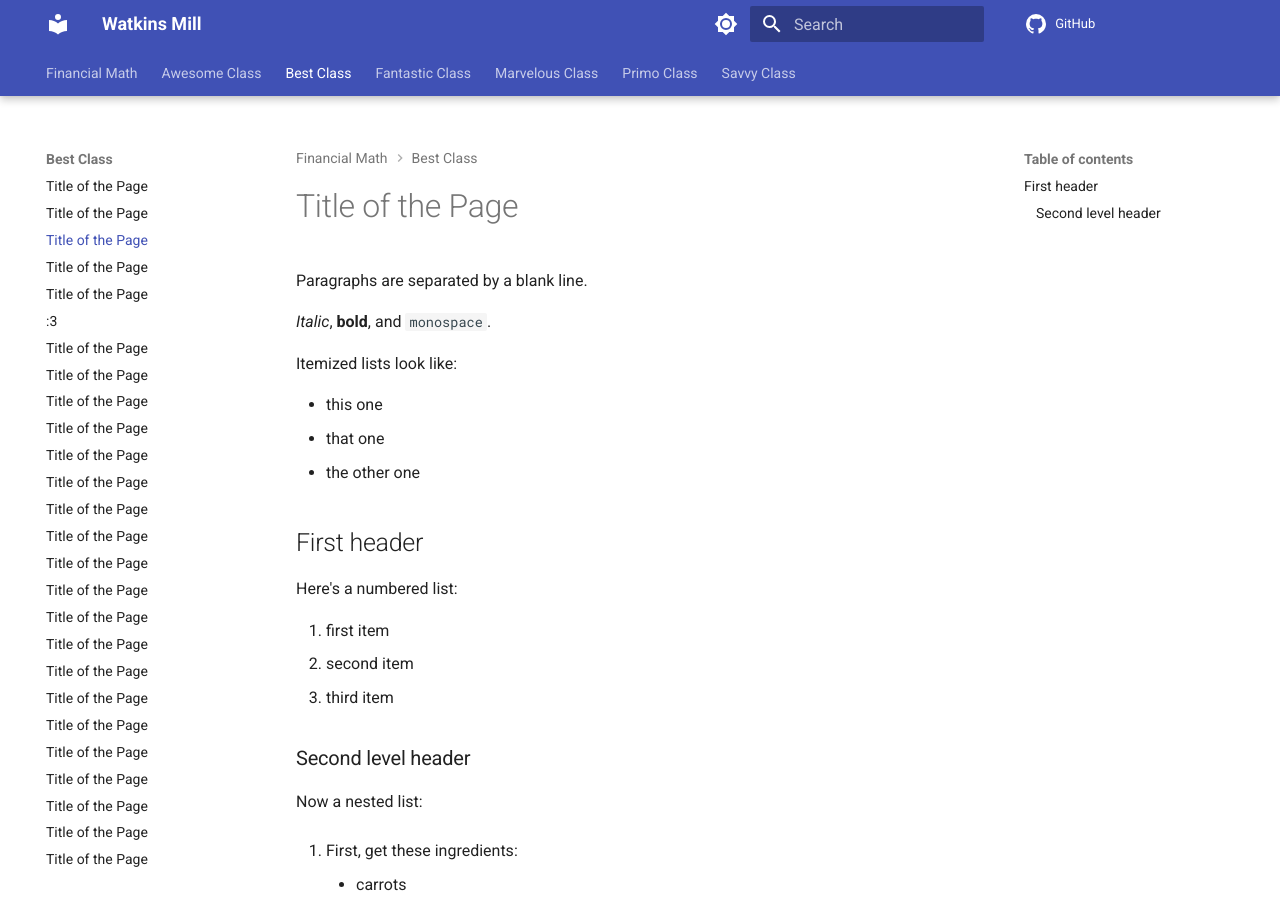
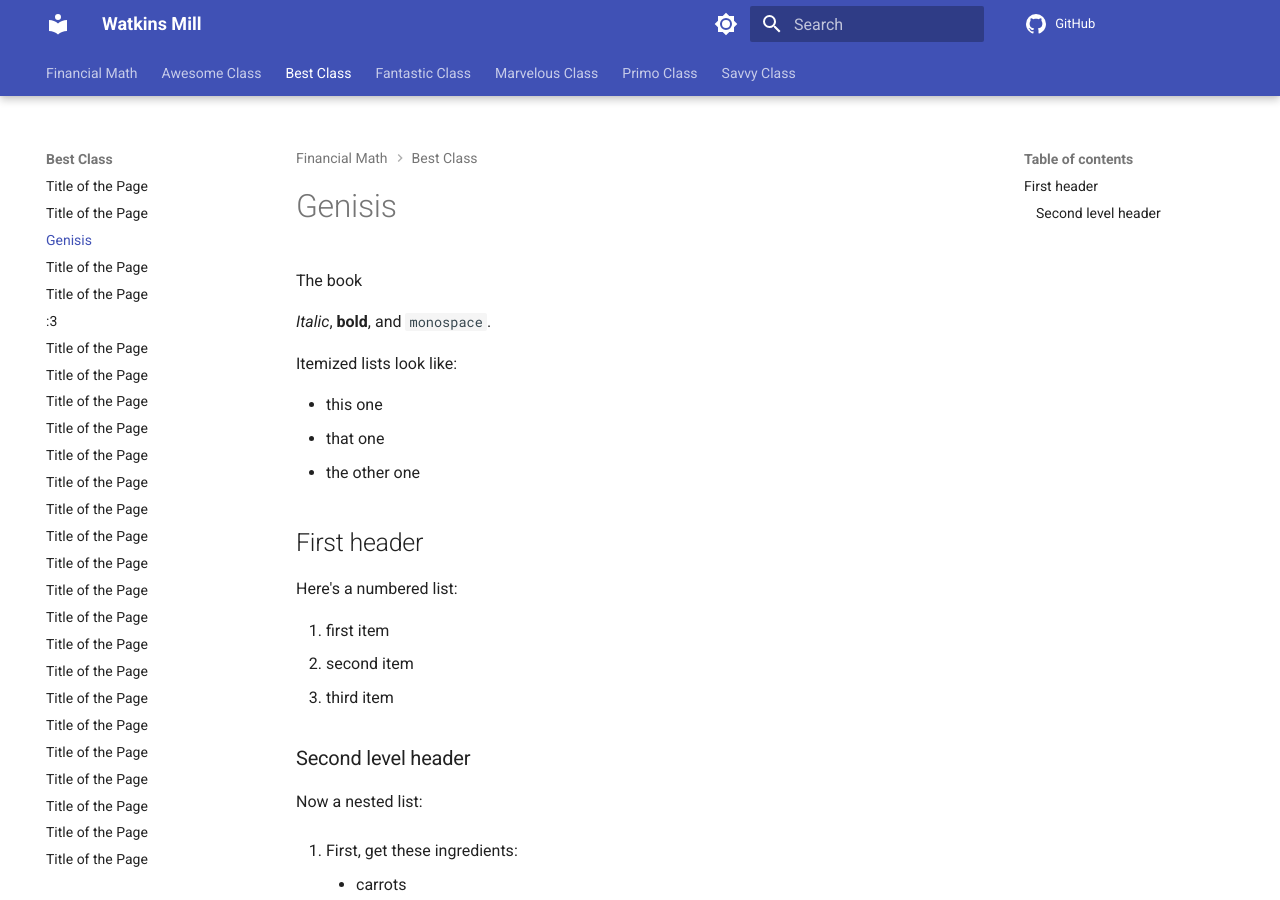
Before and after one commit to drjmarino/website, an MkDocs documentation site: the page built from docs/best/human03.md, in a window 1280 px wide and 900 px high. Built offline with MkDocs 1.6.1 and Material for MkDocs 9.7.7, drawn with Linux system fonts in a browser that asks for light colours; comment, search, counter and statistics services are not loaded.

Commit message:
Update human03.md
Its a book i tested

```diff
--- a/docs/best/human03.md
+++ b/docs/best/human03.md
@@ -1,6 +1,6 @@
-# Title of the Page
+# Genisis
 
-Paragraphs are separated by a blank line.
+The book
 
 *Italic*, **bold**, and `monospace`.
 
```
